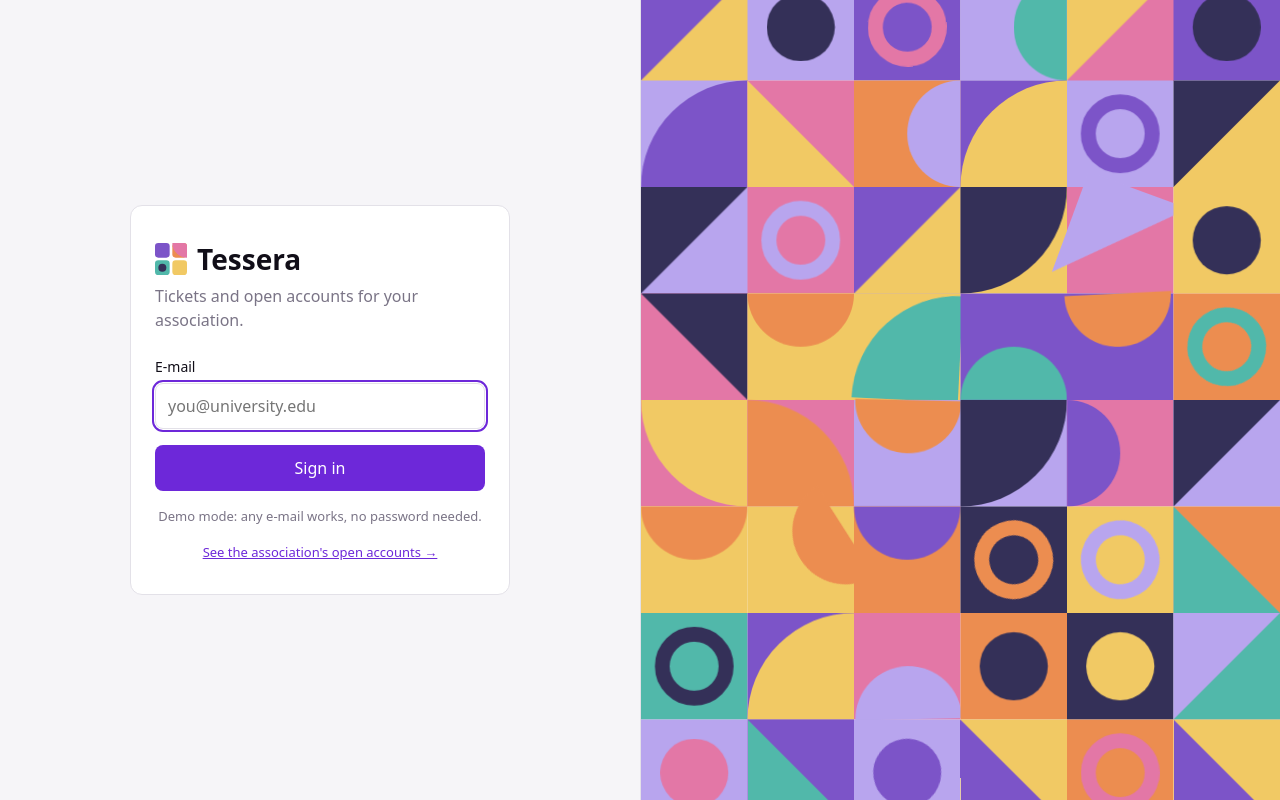
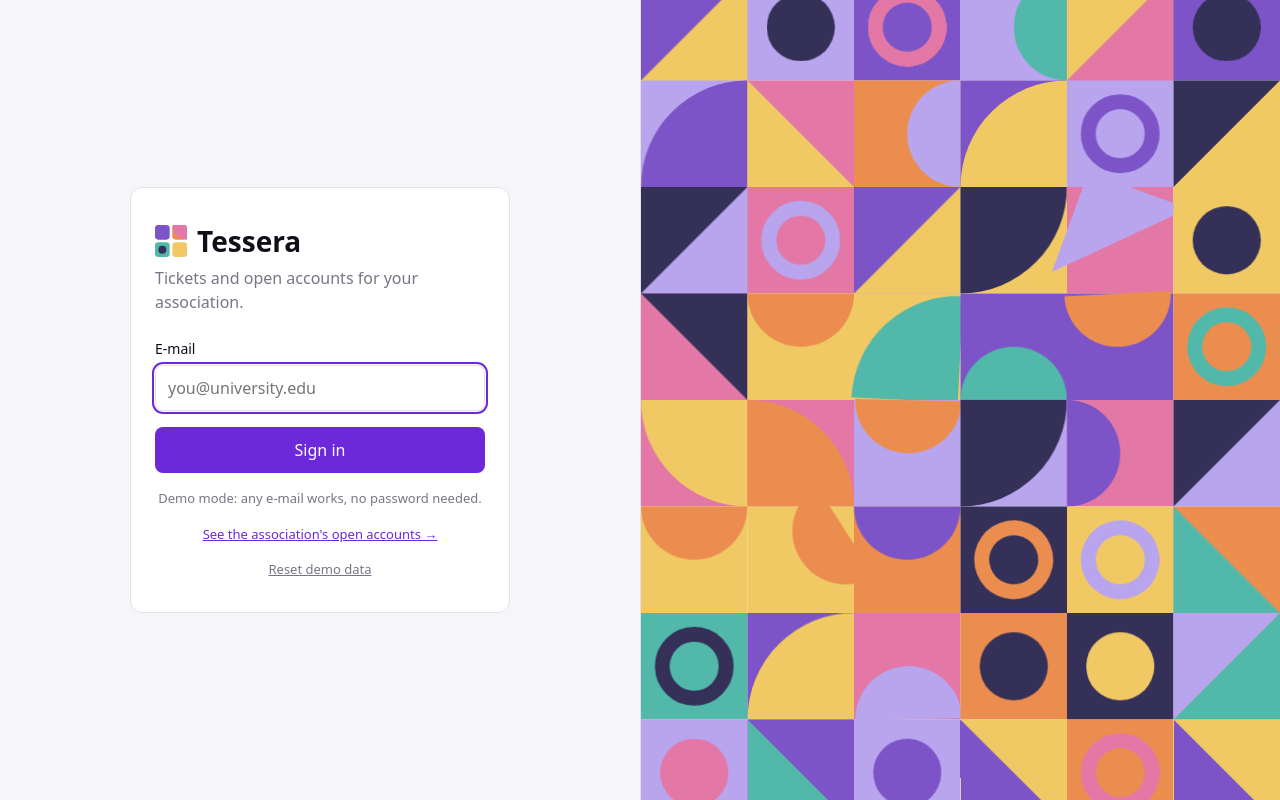
Before and after one commit to nblucas/tessera, a React (Vite) app in the folder frontend/: page /login in a window 1280 px wide. Built offline with nearby package versions, Linux system fonts and the light colour scheme.

Commit message:
Add reset demo data button

```diff
--- a/frontend/src/index.css
+++ b/frontend/src/index.css
@@ -267,6 +267,21 @@ button.secondary:hover {
 
 .hint a {
   color: var(--accent);
+}
+
+.link-button,
+.link-button:hover {
+  padding: 0;
+  font-size: inherit;
+  font-weight: 400;
+  color: var(--muted);
+  text-decoration: underline;
+  background: none;
+  border: none;
+}
+
+.link-button:hover {
+  color: var(--error);
 }
 
 .topbar-nav a {
--- /dev/null
+++ b/frontend/src/lib/demo.ts
@@ -0,0 +1,13 @@
+const STORAGE_PREFIX = 'tessera.'
+
+export function resetDemoData() {
+  try {
+    const keys = Object.keys(localStorage).filter((key) => key.startsWith(STORAGE_PREFIX))
+    for (const key of keys) {
+      localStorage.removeItem(key)
+    }
+  } catch {
+    // Storage unavailable: nothing was persisted, so a reload is enough.
+  }
+  window.location.assign('/login')
+}
--- a/frontend/src/pages/LoginPage.tsx
+++ b/frontend/src/pages/LoginPage.tsx
@@ -2,6 +2,7 @@ import { useState, type FormEvent } from 'react'
 import { Link, Navigate, useLocation, useNavigate, type Location } from 'react-router'
 import { useAuth } from '../auth/context'
 import { TesseraMark } from '../components/TesseraMark'
+import { resetDemoData } from '../lib/demo'
 import { LoginArt } from './LoginArt'
 
 const EMAIL_PATTERN = /^[^\s@]+@[^\s@]+\.[^\s@]+$/
@@ -63,6 +64,20 @@ export function LoginPage() {
           <p className="hint">
             <Link to="/transparency">See the association's open accounts →</Link>
           </p>
+          <p className="hint">
+            <button
+              type="button"
+              className="link-button"
+              onClick={() => {
+                const confirmed = window.confirm(
+                  'Delete all tickets, sales, expenses and changes made in this demo?',
+                )
+                if (confirmed) resetDemoData()
+              }}
+            >
+              Reset demo data
+            </button>
+          </p>
         </div>
       </section>
       <LoginArt />
```
Also changed, not shown: 1 other file (tests, documents, lock files or other folders).
